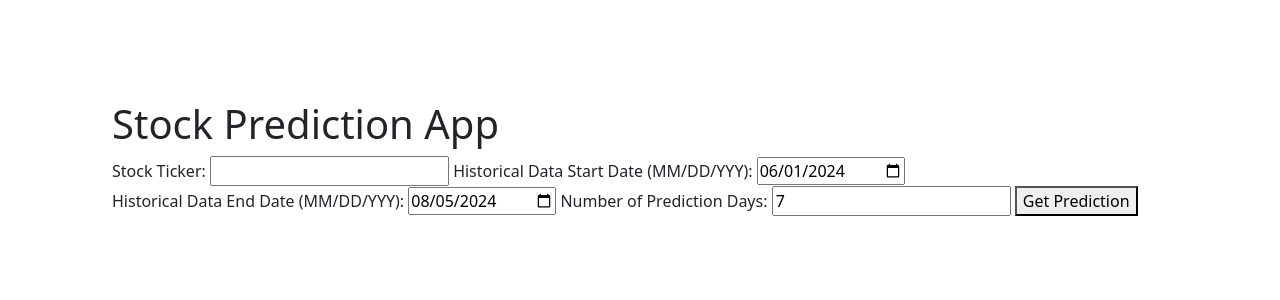
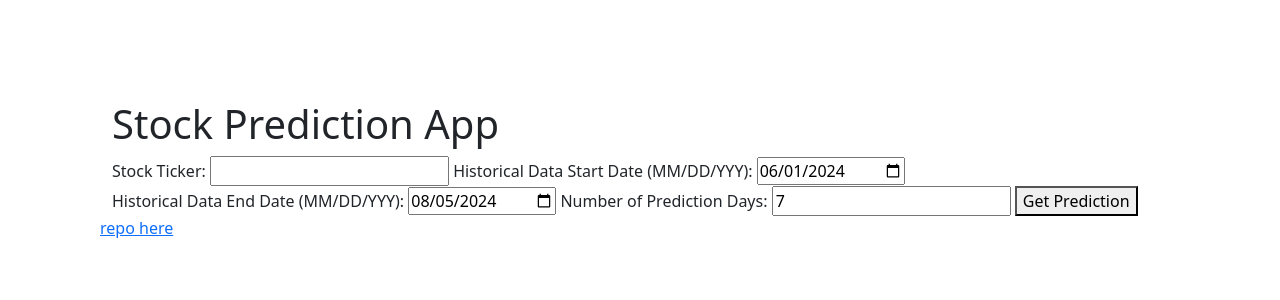
Before and after one commit to irregularity/basic-stocks-example, a Flask app: page / in a window 1280 px wide. Shown: the top 300 px of the page. Run offline with Flask 3, Linux system fonts and the light colour scheme; some libraries are stand-ins or nearby versions.

Commit message:
add a footer for the repo link

```diff
--- a/templates/index.html
+++ b/templates/index.html
@@ -93,4 +93,7 @@
         {% endif %}
     </div>
 </body>
+<footer>
+    <a href="https://github.com/irregularity/basic-stocks-example">repo here</a>
+</footer>
 </html>
```
